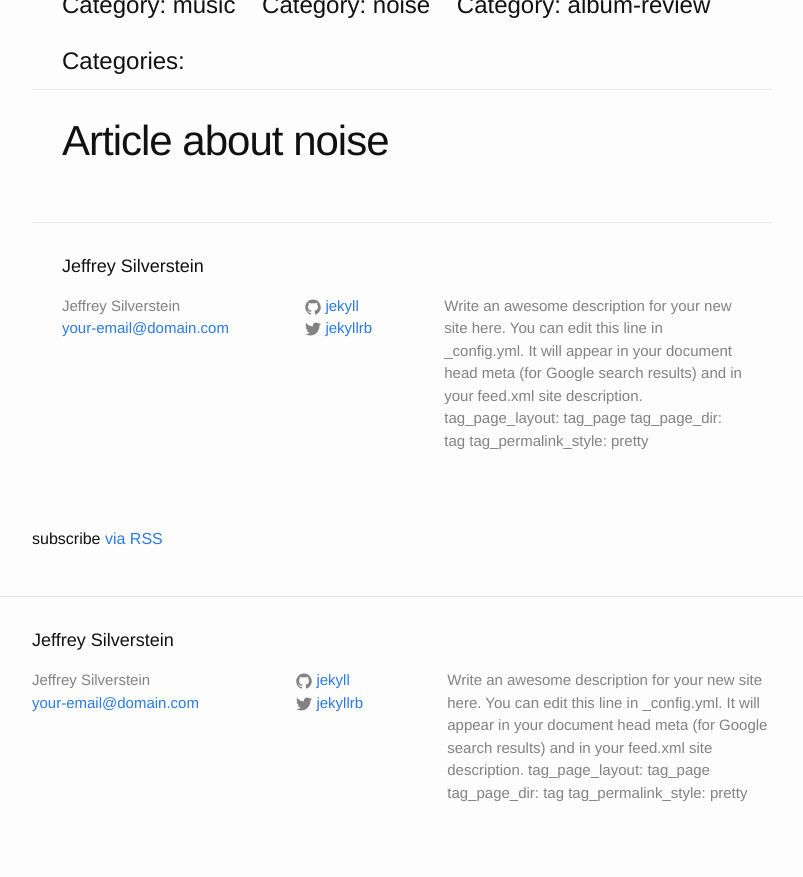
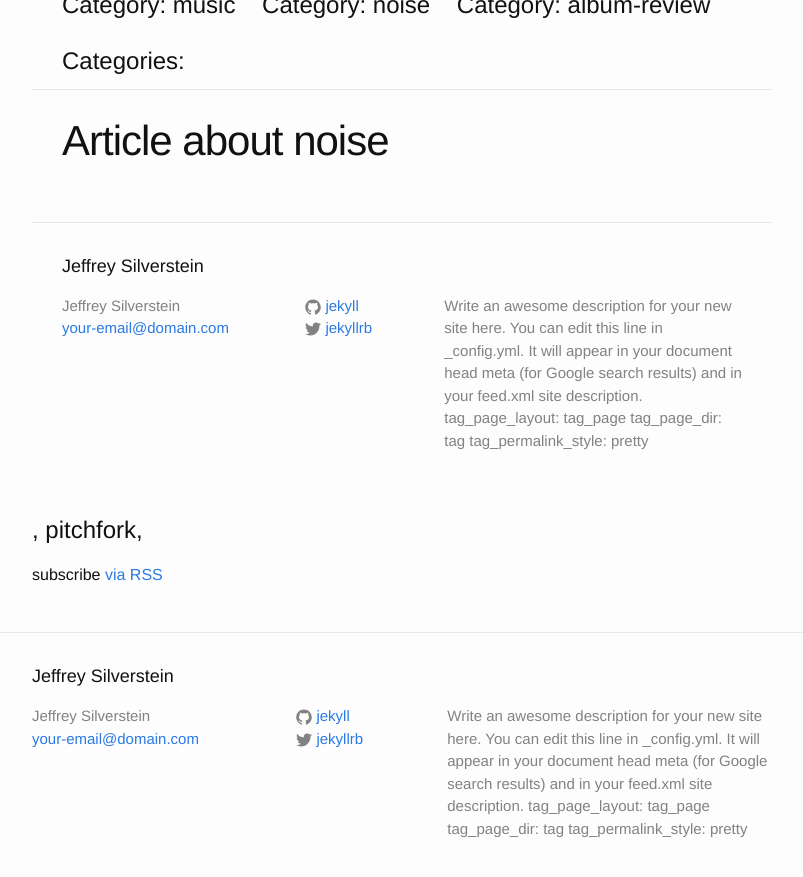
Before and after one commit to chrismuccioli/jeffrey-silverstein-portfolio, a Jekyll site: the page built from index.html, in a window 1280 px wide and 900 px high, scrolled down 3061 px. Shown: the top 877 px of the window, without its empty margins (238-1041 px from the left). Built offline with Jekyll 4.4.1, drawn with Linux system fonts in a browser that asks for light colours.

Commit message:
Updated Album Review Post

```diff
--- a/_posts/2017-01-17-album-review-post.markdown
+++ b/_posts/2017-01-17-album-review-post.markdown
@@ -3,4 +3,7 @@ title: Album Review Post
 date: 2017-01-17 20:14:00 -05:00
 categories:
 - album-review
+tags:
+- pitchfork
+Field name:
 ---
```
